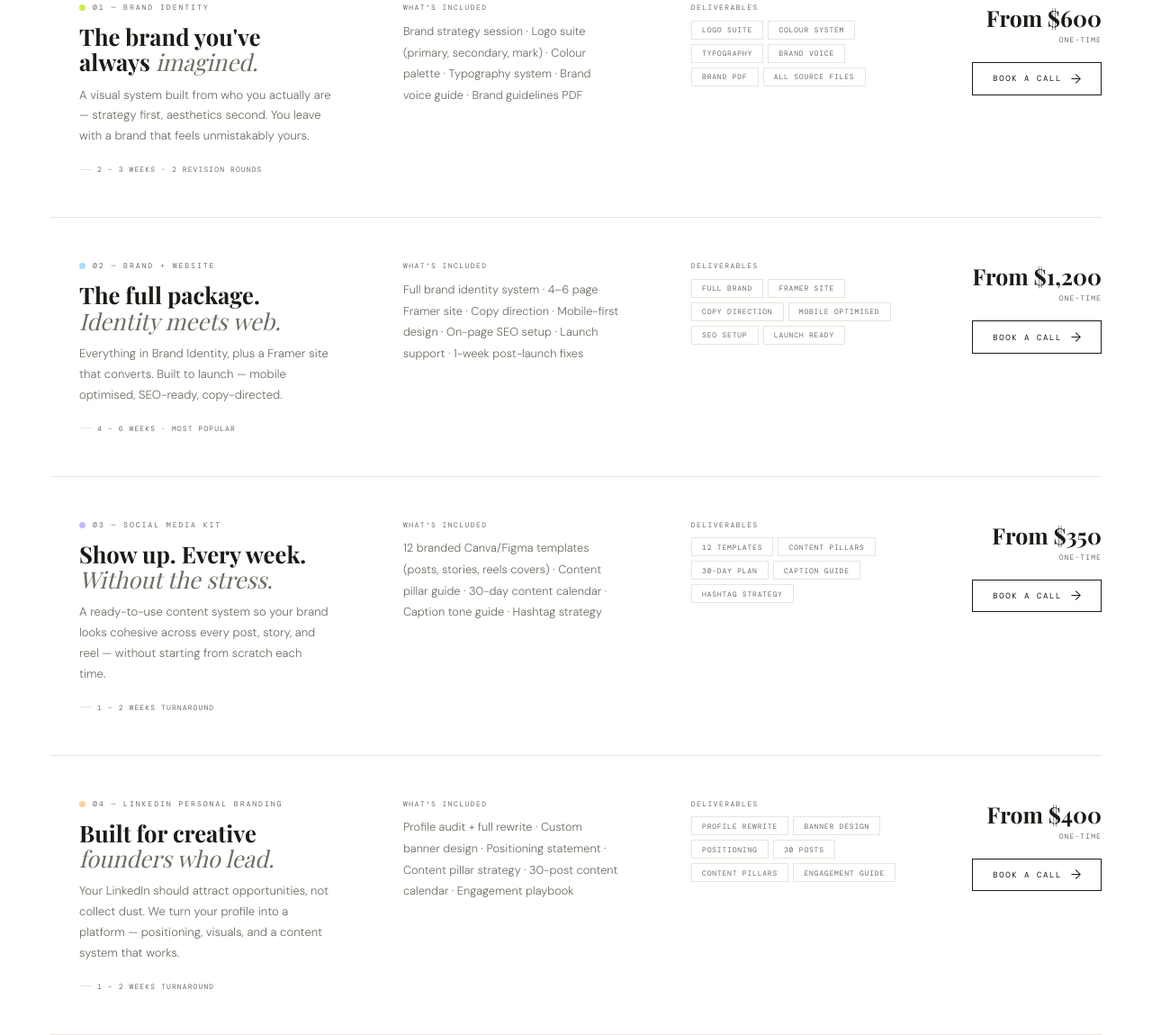
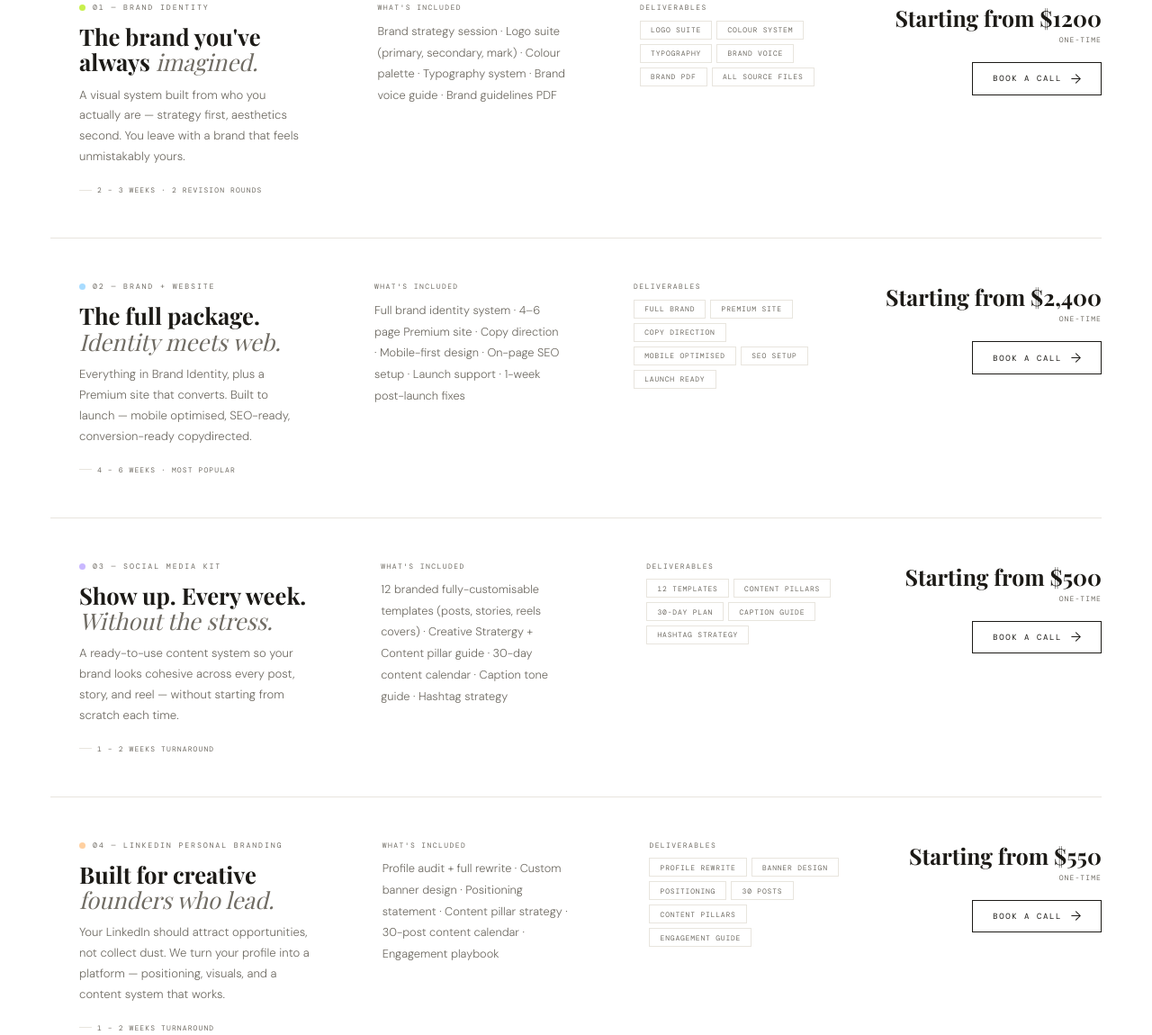
Before and after one commit to Balorstomp/lumen-studio-co, a plain HTML site: page index.html in a window 1280 px wide. Shown: the part 1151-2301 px from the top of the page at 90% size. Drawn offline with nearby package versions, Linux system fonts and the light colour scheme; a script that the page names is missing; a web font is replaced by a local one.

Commit message:
Update index.html
changed pricing, cta's -> coffee to work

```diff
--- a/index.html
+++ b/index.html
@@ -689,7 +689,7 @@ footer{
         </div>
       </div>
       <div class="svc-col-right">
-        <div class="svc-price">From $600<small>one-time</small></div>
+        <div class="svc-price">Starting from $1200<small>one-time</small></div>
         <a href="https://cal.com/lumen-studio-co/discoverycall" target="_blank" class="svc-cta"><span>Book a call</span><svg width="11" height="11" viewBox="0 0 14 14" fill="none"><path d="M1 7H13M7 1L13 7L7 13" stroke="currentColor" stroke-width="1.3" stroke-linecap="round"/></svg></a>
       </div>
     </div>
@@ -699,18 +699,18 @@ footer{
       <div class="svc-col">
         <div class="svc-eyebrow"><div class="svc-dot" style="background:var(--sky)"></div>02 — Brand + Website</div>
         <h3 class="svc-name">The full package.<br><em>Identity meets web.</em></h3>
-        <p class="svc-tagline">Everything in Brand Identity, plus a Framer site that converts. Built to launch — mobile optimised, SEO-ready, copy-directed.</p>
+        <p class="svc-tagline">Everything in Brand Identity, plus a Premium site that converts. Built to launch — mobile optimised, SEO-ready, conversion-ready copydirected.</p>
         <div class="svc-timeline">4 – 6 weeks · Most popular</div>
       </div>
       <div class="svc-col">
         <div class="svc-includes-label">What's included</div>
-        <div class="svc-includes">Full brand identity system · 4–6 page Framer site · Copy direction · Mobile-first design · On-page SEO setup · Launch support · 1-week post-launch fixes</div>
+        <div class="svc-includes">Full brand identity system · 4–6 page Premium site · Copy direction · Mobile-first design · On-page SEO setup · Launch support · 1-week post-launch fixes</div>
       </div>
       <div class="svc-col">
         <div class="svc-includes-label">Deliverables</div>
         <div class="svc-deliverables">
           <span class="svc-pill">Full brand</span>
-          <span class="svc-pill">Framer site</span>
+          <span class="svc-pill">Premium site</span>
           <span class="svc-pill">Copy direction</span>
           <span class="svc-pill">Mobile optimised</span>
           <span class="svc-pill">SEO setup</span>
@@ -718,7 +718,7 @@ footer{
         </div>
       </div>
       <div class="svc-col-right">
-        <div class="svc-price">From $1,200<small>one-time</small></div>
+        <div class="svc-price">Starting from $2,400<small>one-time</small></div>
         <a href="https://cal.com/lumen-studio-co/discoverycall" target="_blank" class="svc-cta"><span>Book a call</span><svg width="11" height="11" viewBox="0 0 14 14" fill="none"><path d="M1 7H13M7 1L13 7L7 13" stroke="currentColor" stroke-width="1.3" stroke-linecap="round"/></svg></a>
       </div>
     </div>
@@ -733,7 +733,7 @@ footer{
       </div>
       <div class="svc-col">
         <div class="svc-includes-label">What's included</div>
-        <div class="svc-includes">12 branded Canva/Figma templates (posts, stories, reels covers) · Content pillar guide · 30-day content calendar · Caption tone guide · Hashtag strategy</div>
+        <div class="svc-includes">12 branded fully-customisable templates (posts, stories, reels covers) · Creative Stratergy + Content pillar guide · 30-day content calendar · Caption tone guide · Hashtag strategy</div>
       </div>
       <div class="svc-col">
         <div class="svc-includes-label">Deliverables</div>
@@ -746,7 +746,7 @@ footer{
         </div>
       </div>
       <div class="svc-col-right">
-        <div class="svc-price">From $350<small>one-time</small></div>
+        <div class="svc-price">Starting from $500<small>one-time</small></div>
         <a href="https://cal.com/lumen-studio-co/discoverycall" target="_blank" class="svc-cta"><span>Book a call</span><svg width="11" height="11" viewBox="0 0 14 14" fill="none"><path d="M1 7H13M7 1L13 7L7 13" stroke="currentColor" stroke-width="1.3" stroke-linecap="round"/></svg></a>
       </div>
     </div>
@@ -775,7 +775,7 @@ footer{
         </div>
       </div>
       <div class="svc-col-right">
-        <div class="svc-price">From $400<small>one-time</small></div>
+        <div class="svc-price">Starting from $550<small>one-time</small></div>
         <a href="https://cal.com/lumen-studio-co/discoverycall" target="_blank" class="svc-cta"><span>Book a call</span><svg width="11" height="11" viewBox="0 0 14 14" fill="none"><path d="M1 7H13M7 1L13 7L7 13" stroke="currentColor" stroke-width="1.3" stroke-linecap="round"/></svg></a>
       </div>
     </div>
@@ -850,7 +850,7 @@ footer{
         <div class="booking-fact"><div class="booking-fact-dot" style="background:var(--lav)"></div>Custom proposal in your inbox within 48 hours if it's a fit</div>
         <div class="booking-fact"><div class="booking-fact-dot" style="background:var(--peach)"></div>Currently accepting 2 projects — spots go fast</div>
       </div>
-      <p style="font-family:'DM Mono',monospace;font-size:0.52rem;letter-spacing:0.16em;text-transform:uppercase;color:var(--ink2)">Or email directly → <a href="mailto:coffee@lumenstudio.in" style="color:var(--ink);text-decoration:none;border-bottom:1px solid var(--border)">coffee@lumenstudio.in</a></p>
+      <p style="font-family:'DM Mono',monospace;font-size:0.52rem;letter-spacing:0.16em;text-transform:uppercase;color:var(--ink2)">Or email directly → <a href="mailto:work@lumenstudio.in" style="color:var(--ink);text-decoration:none;border-bottom:1px solid var(--border)">coffee@lumenstudio.in</a></p>
     </div>
     <div class="booking-calendar reveal" style="animation-delay:0.1s">
       <!-- Cal.com inline embed -->
@@ -892,6 +892,9 @@ footer{
 <section class="statement">
   <div class="section-label">Philosophy</div>
   <p id="stmt">Most brands are <em>forgettable</em> by accident. The best ones are <em>unforgettable</em> by design. We build the second kind.</p>
+  </div>
+        <a href="https://cal.com/lumen-studio-co/discoverycall" target="_blank" class="addon-cta">Add to project <svg width="10" height="10" viewBox="0 0 14 14" fill="none"><path d="M1 7H13M7 1L13 7L7 13" stroke="currentColor" stroke-width="1.3" stroke-linecap="round"/></svg></a>
+      </div>
 </section>
 
 <!-- PROCESS -->
@@ -940,11 +943,11 @@ footer{
         <ellipse rx="6" ry="36" fill="#C8F04D" transform="rotate(135)"/>
       </g>
     </svg>
-    Currently accepting 2 projects for Q2 2025
+    Currently accepting 2 projects for Q2 2026
   </div>
   <h2 class="cta-heading reveal">Your brand deserves<br>to <em>glow.</em></h2>
   <p class="cta-sub reveal">Let's build something you're actually proud of.</p>
-  <a href="mailto:coffee@lumenstudio.in" class="cta-email reveal">coffee@lumenstudio.in</a>
+  <a href="mailto:work@lumenstudio.in" class="cta-email reveal">coffee@lumenstudio.in</a>
 </section>
 
 <!-- FOOTER -->
```
